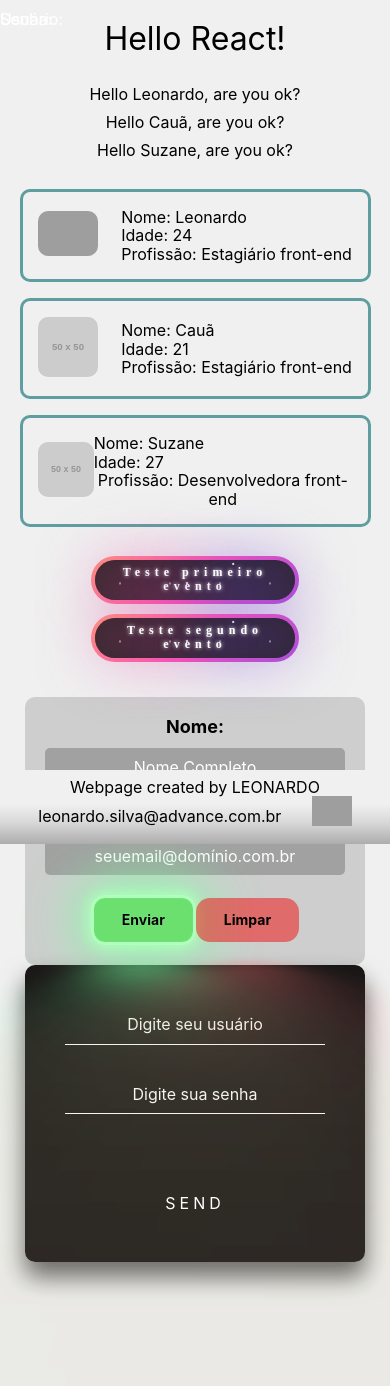
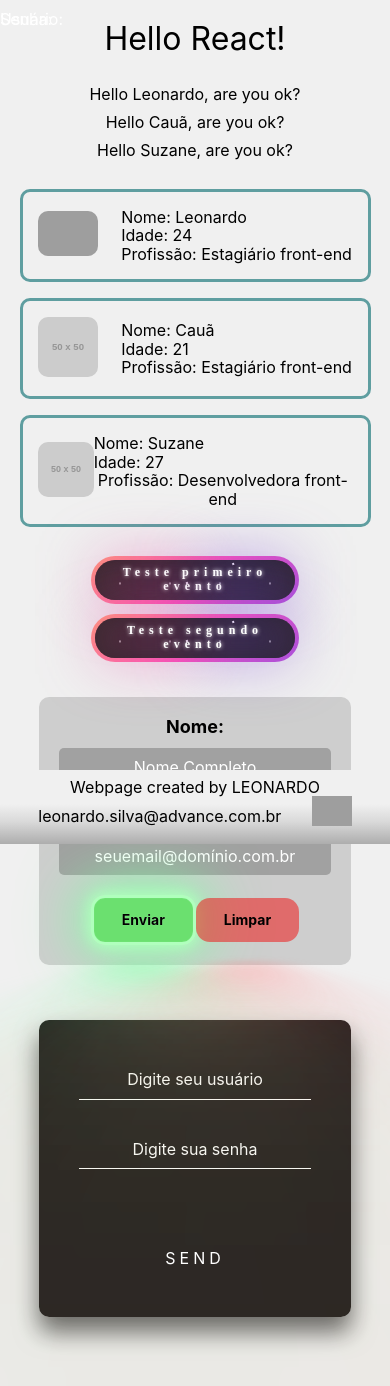
Before and after one commit to Leozinrd/estudos-react-js, a React (Create React App) app: page / in a window 390 px wide. Shown: the top 1386 px of the page. Before the commit the page ends 1306 px from the top, so only its background shows below. Built offline with nearby package versions, Linux system fonts and the light colour scheme; grey boxes are pictures that could not be loaded.

Commit message:
Add Section FirnsSection for css estilization

```diff
--- a/src/components/Forms/forms.js
+++ b/src/components/Forms/forms.js
@@ -24,7 +24,8 @@ function Form(){
 
     return(
         <>
-        <section className={stylesForms.Forms}>
+        <div className={stylesForms.Forms}>
+            <section className={stylesForms.FormsSection}>
                 <form onSubmit={register} className={stylesFormDados.FormDados}>
 
                     <label className={stylesFormDados.Lb} htmlFor="userName">Nome:</label>
@@ -77,6 +78,7 @@ function Form(){
                     </form>
                 </section>
             </section>
+        </div>
         </>
     )
 }
--- a/src/components/Forms/forms.module.css
+++ b/src/components/Forms/forms.module.css
@@ -1,15 +1,20 @@
 .Forms{
     display: flex;
-    width: 100%;
-    height: -webkit-fill-available;
-    padding: 0 0 1rem 0;
     margin-top: 5%;
     margin-bottom: 7%;
+    justify-content: center;
+}
+
+.FormsSection{
+    width: 90vw;
+    display: flex;
     justify-content: space-evenly;
 }
 
-@media screen and (max-width: 460px){
-    .Forms{
+@media screen and (max-width: 768px){
+    .FormsSection{
+        width: 80%;
         flex-wrap: wrap;
+        height: 80vh;
     }
 }
```
Lines whose indentation alone changed are shown as unchanged.
